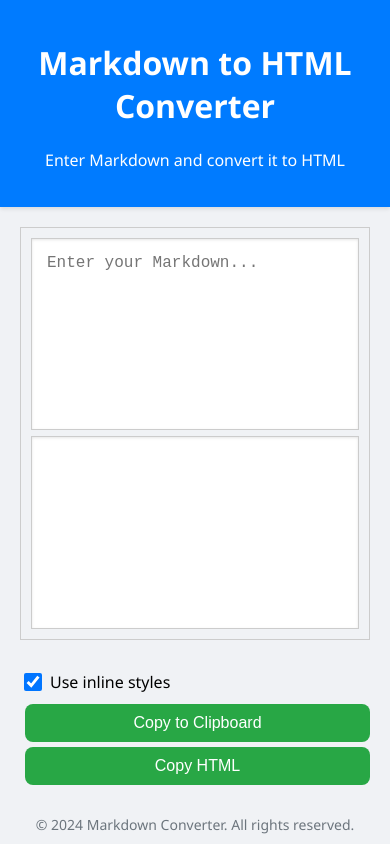
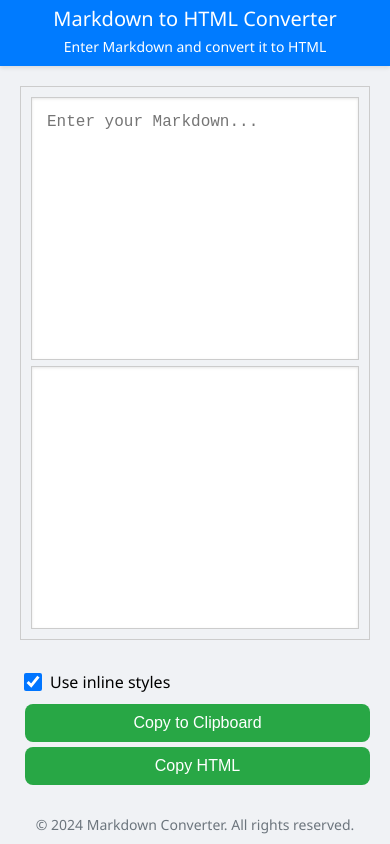
Before and after one commit to moi851/markdown2html, a plain HTML site: page index.html in a window 390 px wide. Drawn offline with nearby package versions, Linux system fonts and the light colour scheme.

Commit message:
Update index.html

```diff
--- a/index.html
+++ b/index.html
@@ -34,6 +34,23 @@
             text-align: center;
             box-shadow: 0 2px 4px rgba(0,0,0,0.1);
             flex-shrink: 0;
+        }
+        #headerTitle {
+            font-size: 24px;
+            margin: 0;
+            padding: 0;
+        }
+        @media(max-width: 767px) {
+            header {
+                padding: 5px 0;
+            }
+            #headerTitle {
+                font-size: 20px;
+            }
+            #headerSubtitle {
+                font-size: 14px;
+                margin: 5px 0;
+            }
         }
         main {
             flex: 1;
@@ -203,7 +220,7 @@
 </head>
 <body>
     <header>
-        <h1 id="headerTitle">Markdown to HTML Converter</h1>
+        <p id="headerTitle">Markdown to HTML Converter</p>
         <p id="headerSubtitle">Enter Markdown and convert it to HTML</p>
     </header>
     <main>
```
